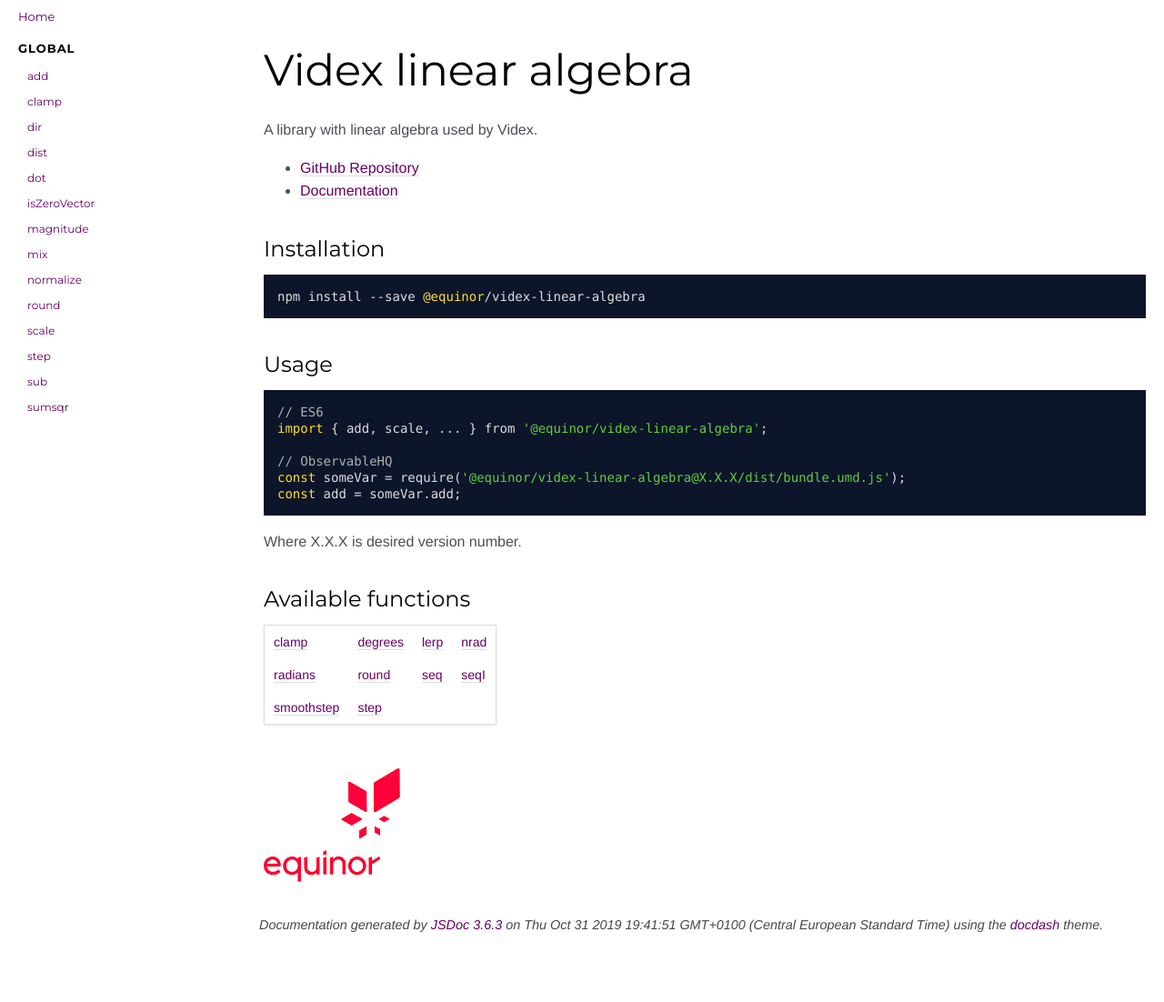
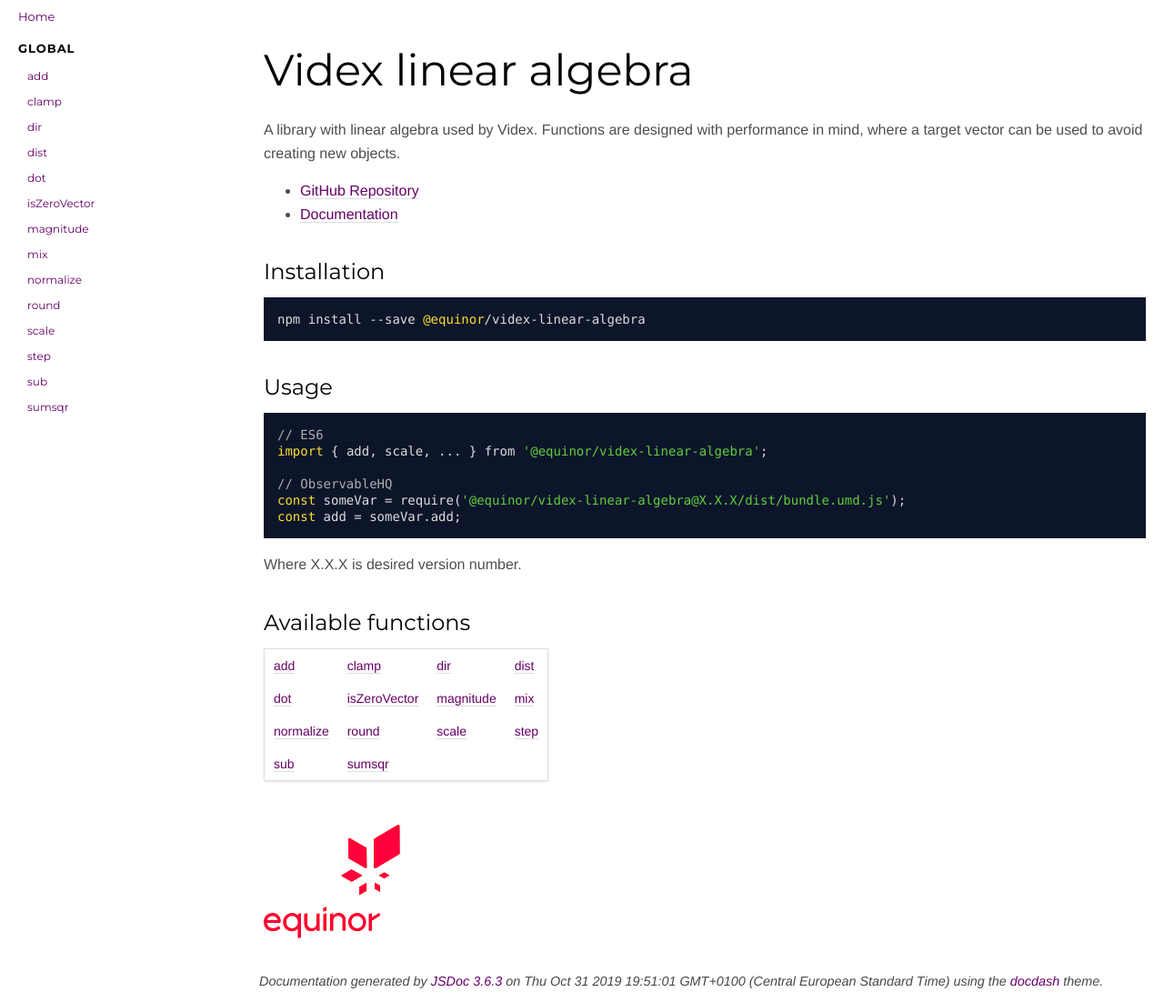
Before and after one commit to equinor/videx-linear-algebra, a website: page docs/index.html in a window 1280 px wide. Shown: the whole page at 91% size. Before the commit the page ends 1040 px from the top, so only its background shows below. Drawn offline with Linux system fonts and the light colour scheme.

Commit message:
Updated documentation

```diff
--- a/docs/index.html
+++ b/docs/index.html
@@ -58,7 +58,7 @@
 
     <section class="readme">
         <article><h1>Videx linear algebra</h1>
-<p>A library with linear algebra used by Videx.</p>
+<p>A library with linear algebra used by Videx. Functions are designed with performance in mind, where a target vector can be used to avoid creating new objects.</p>
 <ul>
 <li><a href="https://github.com/equinor/videx-linear-algebra">GitHub Repository</a></li>
 <li><a href="https://equinor.github.io/videx-linear-algebra">Documentation</a></li>
@@ -78,20 +78,26 @@
 <h2>Available functions</h2>
 <table style="width:auto;">
   <tr>
-    <td><a href="https://equinor.github.io/videx-math/global.html#clamp">clamp</a></td>
-    <td><a href="https://equinor.github.io/videx-math/global.html#degrees">degrees</a></td>
-    <td><a href="https://equinor.github.io/videx-math/global.html#lerp">lerp</a></td>
-    <td><a href="https://equinor.github.io/videx-math/global.html#nrad">nrad</a></td>
+    <td><a href="https://equinor.github.io/videx-linear-algebra/global.html#add">add</a></td>
+    <td><a href="https://equinor.github.io/videx-linear-algebra/global.html#clamp">clamp</a></td>
+    <td><a href="https://equinor.github.io/videx-linear-algebra/global.html#dir">dir</a></td>
+    <td><a href="https://equinor.github.io/videx-linear-algebra/global.html#dist">dist</a></td>
   </tr>
   <tr>
-    <td><a href="https://equinor.github.io/videx-math/global.html#radians">radians</a></td>
-    <td><a href="https://equinor.github.io/videx-math/global.html#round">round</a></td>
-    <td><a href="https://equinor.github.io/videx-math/global.html#seq">seq</a></td>
-    <td><a href="https://equinor.github.io/videx-math/global.html#seqI">seqI</a></td>
+    <td><a href="https://equinor.github.io/videx-linear-algebra/global.html#dot">dot</a></td>
+    <td><a href="https://equinor.github.io/videx-linear-algebra/global.html#isZeroVector">isZeroVector</a></td>
+    <td><a href="https://equinor.github.io/videx-linear-algebra/global.html#magnitude">magnitude</a></td>
+    <td><a href="https://equinor.github.io/videx-linear-algebra/global.html#mix">mix</a></td>
   </tr>
   <tr>
-    <td><a href="https://equinor.github.io/videx-math/global.html#smoothstep">smoothstep</a></td>
-    <td><a href="https://equinor.github.io/videx-math/global.html#step">step</a></td>
+    <td><a href="https://equinor.github.io/videx-linear-algebra/global.html#normalize">normalize</a></td>
+    <td><a href="https://equinor.github.io/videx-linear-algebra/global.html#round">round</a></td>
+    <td><a href="https://equinor.github.io/videx-linear-algebra/global.html#scale">scale</a></td>
+    <td><a href="https://equinor.github.io/videx-linear-algebra/global.html#step">step</a></td>
+  </tr>
+  <tr>
+    <td><a href="https://equinor.github.io/videx-linear-algebra/global.html#sub">sub</a></td>
+    <td><a href="https://equinor.github.io/videx-linear-algebra/global.html#sumsqr">sumsqr</a></td>
   </tr>
 </table>
 <br/>
@@ -110,7 +116,7 @@
 <br class="clear">
 
 <footer>
-    Documentation generated by <a href="https://github.com/jsdoc3/jsdoc">JSDoc 3.6.3</a> on Thu Oct 31 2019 19:41:51 GMT+0100 (Central European Standard Time) using the <a href="https://github.com/clenemt/docdash">docdash</a> theme.
+    Documentation generated by <a href="https://github.com/jsdoc3/jsdoc">JSDoc 3.6.3</a> on Thu Oct 31 2019 19:51:01 GMT+0100 (Central European Standard Time) using the <a href="https://github.com/clenemt/docdash">docdash</a> theme.
 </footer>
 
 <script>prettyPrint();</script>
```
Also changed, not shown: docs/global.html (+2 -2 lines), docs/index.js.html (+2 -2 lines).
